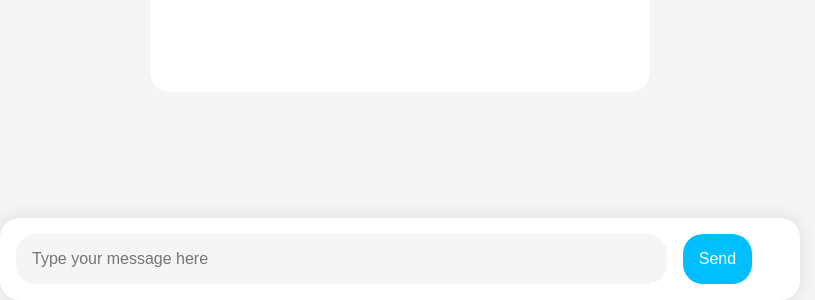
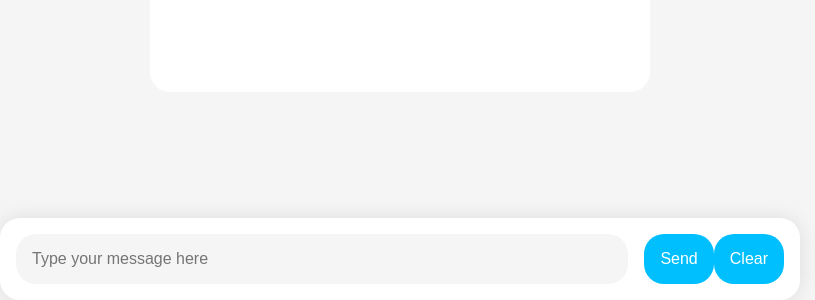
Before and after one commit to cediegreyhat/Ced-AI, a website: page index.html in a window 1280 px wide. Shown: the part 500-800 px from the top of the page, without its empty margins (240-1055 px from the left). Drawn offline with nearby package versions, Linux system fonts and the light colour scheme.

Commit message:
modified:   index.html

```diff
--- a/index.html
+++ b/index.html
@@ -118,10 +118,18 @@
       }
 
       #clear-button {
-        background-color: #ffffff;
+        background-color: #00bfff;
         color: #ffffff;
         border: none;
-        padding: 1
+        padding: 1rem;
+        cursor: pointer;
+        border-radius: 20px;
+        font-size: 16px;
+        transition: all 0.3s ease;
+      }
+
+      #clear-button:hover {
+        background-color: #0099cc;
       }
       /* Custom styles */
       .console-output[data-author="Riku"] {
```
